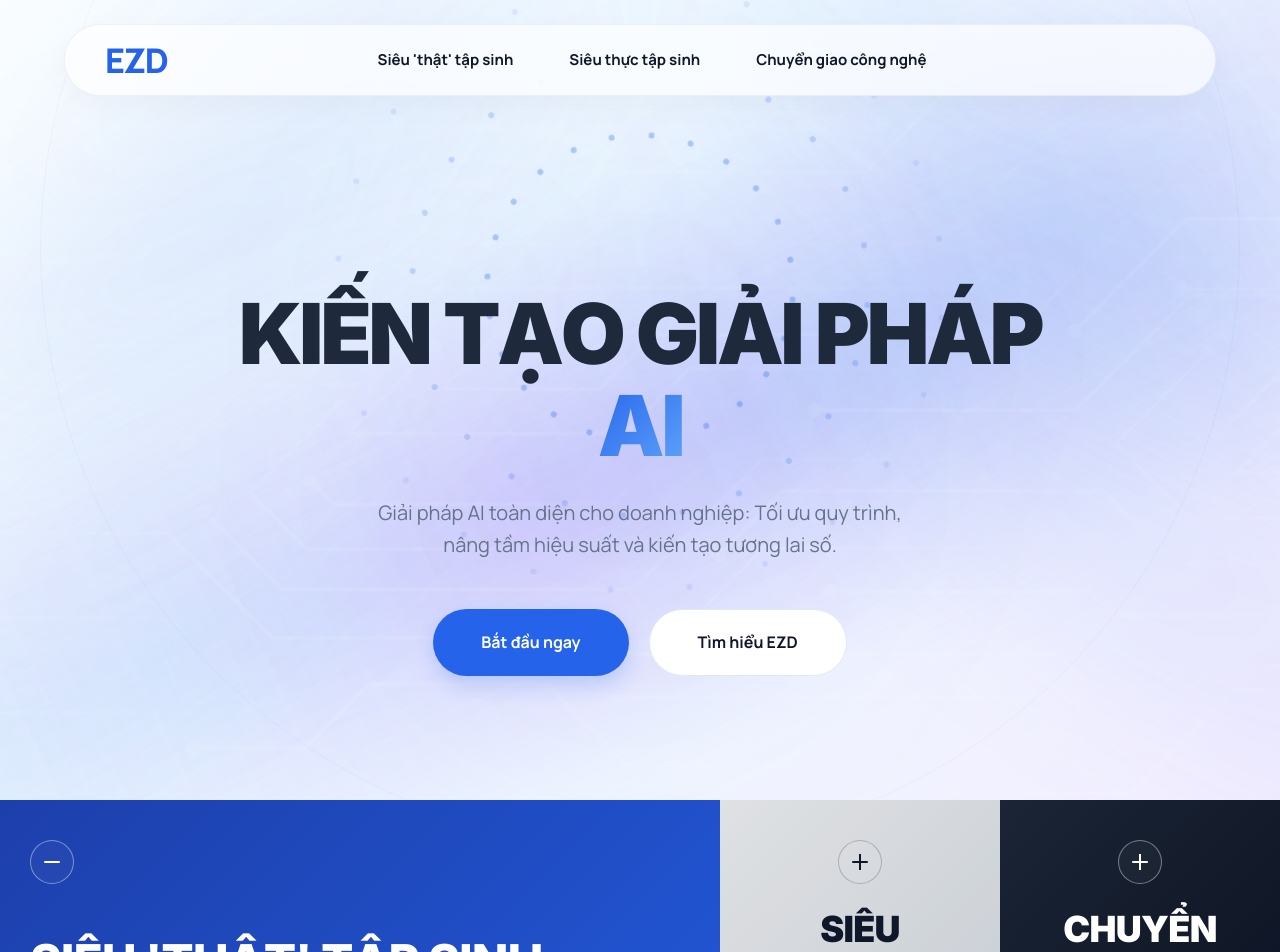
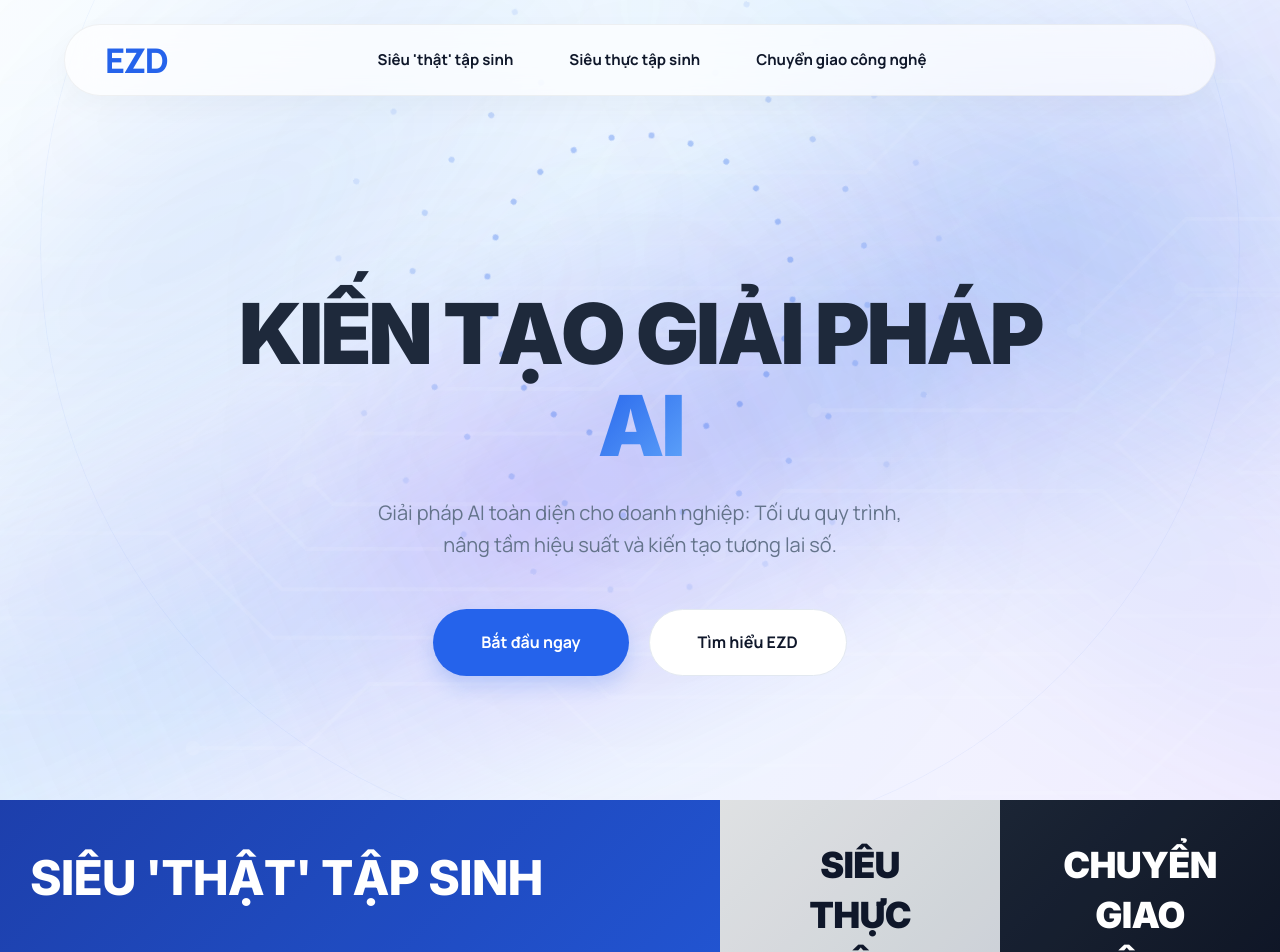
Before and after one commit to ezdproduct/EZDwebsite, a Next.js app: page / in a window 1280 px wide. Shown: the top 952 px of the page. Built offline with nearby package versions, Linux system fonts and the light colour scheme; a web font is replaced by a local one.

Commit message:
Remove header and toggle icons from ServiceAccordion for a minimalist look

```diff
--- a/components/ServiceAccordion.module.css
+++ b/components/ServiceAccordion.module.css
@@ -63,67 +63,9 @@
     opacity: 0.1;
 }
 
-.panel.active .header {
-    margin-bottom: 40px;
-}
-
 .panel.active .content {
     margin-top: 0;
 }
-
-
-.header {
-    position: relative;
-    z-index: 2;
-    margin-bottom: auto;
-    display: flex;
-    justify-content: flex-start;
-}
-
-.toggle {
-    width: 44px;
-    height: 44px;
-    border: 1.5px solid rgba(255, 255, 255, 0.4);
-    border-radius: 50%;
-    display: flex;
-    align-items: center;
-    justify-content: center;
-    position: relative;
-    transition: all 0.4s cubic-bezier(0.16, 1, 0.3, 1);
-    background: rgba(255, 255, 255, 0.03);
-}
-
-.panel:hover .toggle {
-    border-color: rgba(255, 255, 255, 1);
-    transform: scale(1.1);
-    background: rgba(255, 255, 255, 0.15);
-}
-
-.plus,
-.minus {
-    position: relative;
-    width: 16px;
-    height: 2px;
-    background: white;
-    transition: transform 0.4s ease;
-    border-radius: 4px;
-}
-
-.plus::after {
-    content: '';
-    position: absolute;
-    top: 0;
-    left: 0;
-    width: 100%;
-    height: 100%;
-    background: inherit;
-    transform: rotate(90deg);
-}
-
-.active .plus {
-    transform: rotate(180deg);
-}
-
 
 .content {
     position: relative;
@@ -142,10 +84,7 @@
     letter-spacing: -0.02em;
 }
 
-.panel:not(.active) .header {
-    margin-bottom: 20px;
-    justify-content: center;
-}
+
 
 .panel:not(.active) .content {
     margin-top: 0;
@@ -233,19 +172,7 @@
         margin-top: 10px;
     }
 
-    .header {
-        margin-bottom: 20px;
-    }
 
-    .toggle {
-        width: 48px;
-        height: 48px;
-    }
-
-    .plus,
-    .minus {
-        width: 18px;
-    }
 
     .details {
         padding-right: 0;
--- a/components/ServiceAccordion.tsx
+++ b/components/ServiceAccordion.tsx
@@ -49,15 +49,7 @@ export default function ServiceAccordion() {
                             }}
                             onClick={() => setActiveIndex(index)}
                         >
-                            <div className={styles.header}>
-                                <div className={styles.toggle} style={{ borderColor: service.textColor === '#ffffff' ? 'rgba(255, 255, 255, 0.4)' : 'rgba(0, 0, 0, 0.2)' }}>
-                                    {isActive ? (
-                                        <span className={styles.minus} style={{ backgroundColor: service.textColor }}></span>
-                                    ) : (
-                                        <span className={styles.plus} style={{ backgroundColor: service.textColor }}></span>
-                                    )}
-                                </div>
-                            </div>
+
 
                             <div className={styles.content}>
                                 <h2 className={styles.title} style={{ color: service.textColor }}>{service.title}</h2>
```
